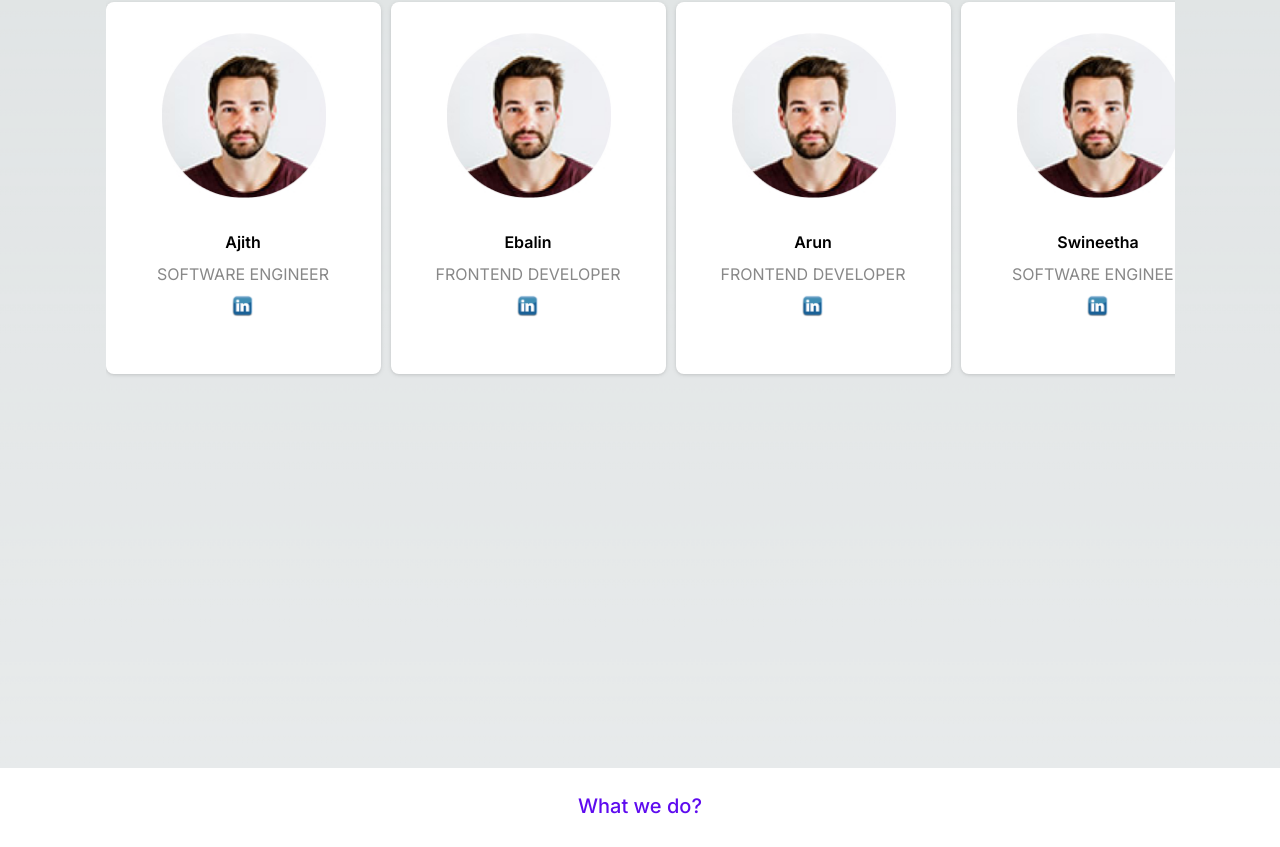
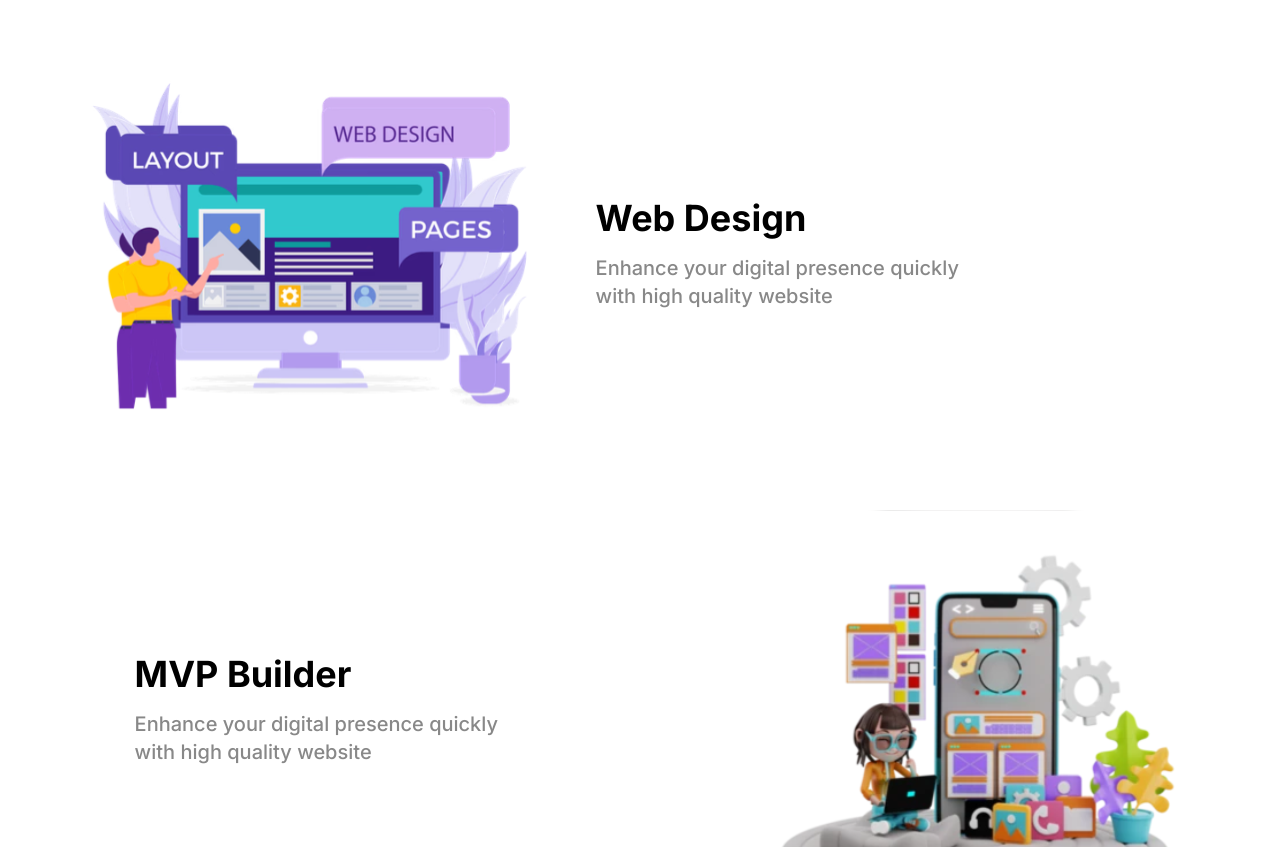
Before and after one commit to codesirpi/landing-site, a Next.js app: page / in a window 1280 px wide. Shown: the part 1353-2200 px from the top of the page. Built offline with nearby package versions, Linux system fonts and the light colour scheme.

Commit message:
form installed

```diff
--- a/app/page.tsx
+++ b/app/page.tsx
@@ -9,8 +9,9 @@ export default function Home() {
   return (
     <main className="flex min-h-screen flex-col items-center justify-between">
       <HeroSection />
+
+      <ServiceProviderSection />
       <OurTeamSection />
-      <ServiceProviderSection />
       <ReviewsSection />
       <ContactSection />
     </main>
```
Also changed, not shown: 1 other file (tests, documents, lock files or other folders).
